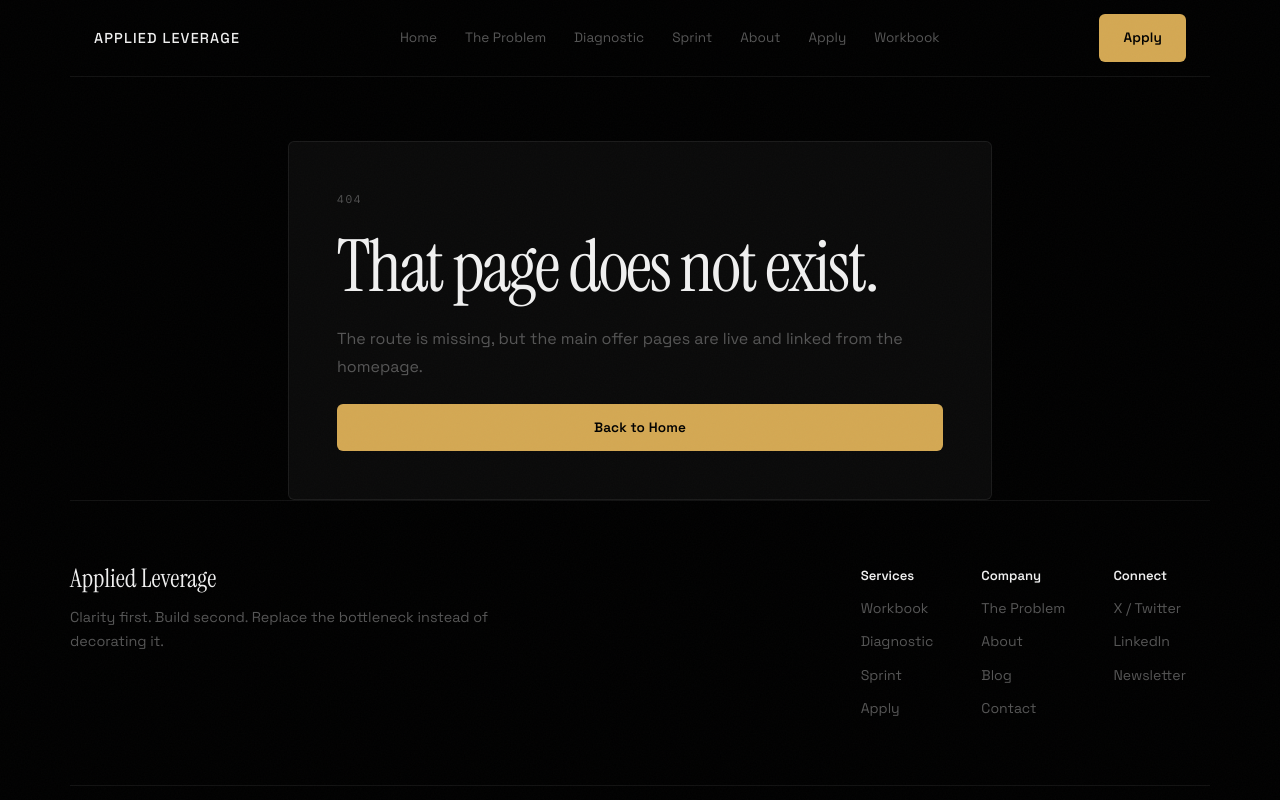
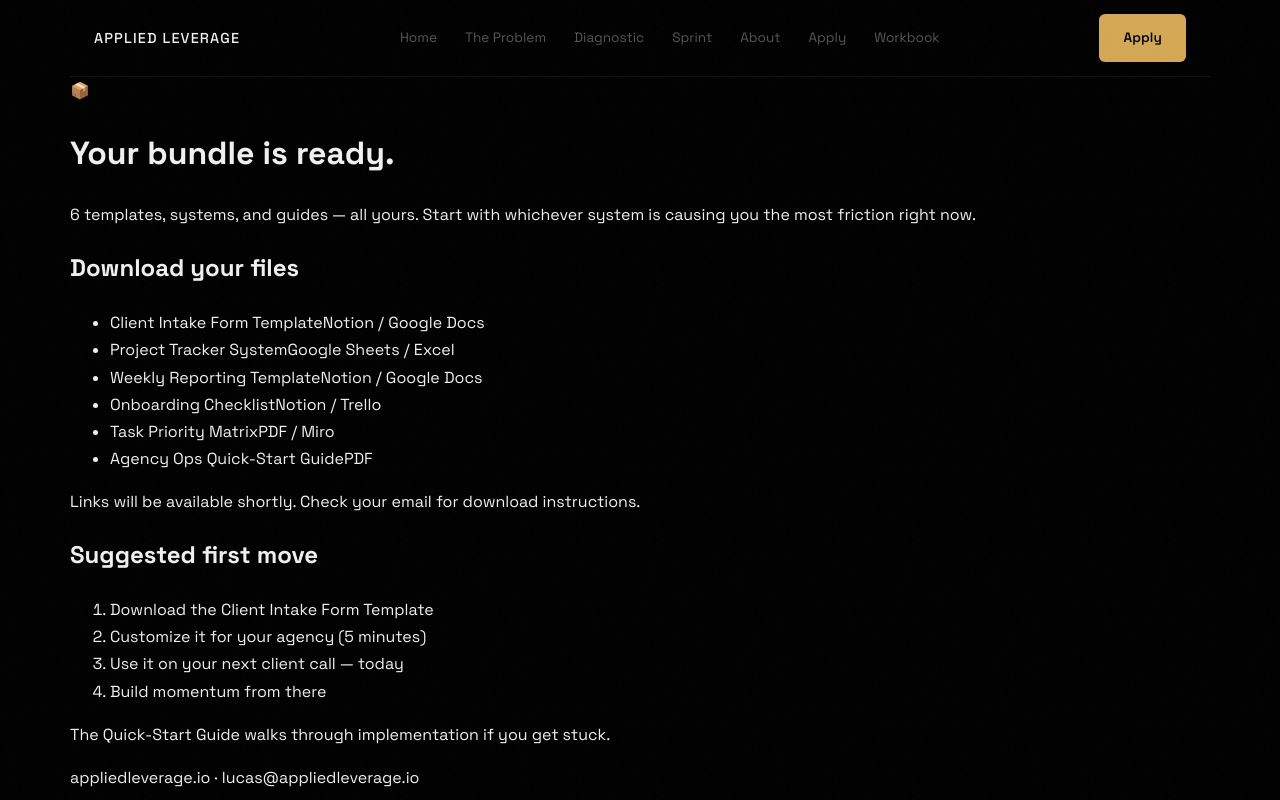
Before and after one commit to lucassynnott/applied-leverage-live-launch, a Next.js app: page /agency-ops-bundle/thank-you in a window 1280 px wide. Before the commit this address had no page. Shown: the top 800 px of the page. Built offline with nearby package versions, Linux system fonts and the light colour scheme.

Commit message:
feat: add Agency Ops Starter Bundle landing page ($97)

```diff
--- /dev/null
+++ b/app/agency-ops-bundle/thank-you/page.tsx
@@ -0,0 +1,106 @@
+import type { Metadata } from "next";
+import Link from "next/link";
+
+export const metadata: Metadata = {
+  title: "You are in — Agency Ops Starter Bundle | Applied Leverage",
+  description: "Access your Agency Ops Starter Bundle.",
+};
+
+export default function AgencyOpsBundleThankYouPage() {
+  return (
+    <main className="min-h-screen bg-[#0a0a0a] text-[#e8e8e8]">
+      <div className="max-w-2xl mx-auto px-6 py-20 text-center">
+        <div className="text-5xl mb-6">📦</div>
+        <h1 className="text-3xl font-extrabold text-white mb-4">Your bundle is ready.</h1>
+        <p className="text-[#9ca3af] text-lg mb-10">
+          6 templates, systems, and guides — all yours. Start with whichever system
+          is causing you the most friction right now.
+        </p>
+
+        <div className="bg-[#111] border border-[#222] rounded-xl p-6 text-left mb-6">
+          <h2 className="text-white font-bold mb-4">Download your files</h2>
+          <ul className="space-y-3 text-[#d1d5db] text-sm">
+            <li className="flex items-center gap-3">
+              <a
+                href="#"
+                className="text-[#60a5fa] hover:underline flex-1"
+              >
+                Client Intake Form Template
+              </a>
+              <span className="text-[#6b7280] text-xs">Notion / Google Docs</span>
+            </li>
+            <li className="flex items-center gap-3">
+              <a
+                href="#"
+                className="text-[#60a5fa] hover:underline flex-1"
+              >
+                Project Tracker System
+              </a>
+              <span className="text-[#6b7280] text-xs">Google Sheets / Excel</span>
+            </li>
+            <li className="flex items-center gap-3">
+              <a
+                href="#"
+                className="text-[#60a5fa] hover:underline flex-1"
+              >
+                Weekly Reporting Template
+              </a>
+              <span className="text-[#6b7280] text-xs">Notion / Google Docs</span>
+            </li>
+            <li className="flex items-center gap-3">
+              <a
+                href="#"
+                className="text-[#60a5fa] hover:underline flex-1"
+              >
+                Onboarding Checklist
+              </a>
+              <span className="text-[#6b7280] text-xs">Notion / Trello</span>
+            </li>
+            <li className="flex items-center gap-3">
+              <a
+                href="#"
+                className="text-[#60a5fa] hover:underline flex-1"
+              >
+                Task Priority Matrix
+              </a>
+              <span className="text-[#6b7280] text-xs">PDF / Miro</span>
+            </li>
+            <li className="flex items-center gap-3">
+              <a
+                href="#"
+                className="text-[#60a5fa] hover:underline flex-1"
+              >
+                Agency Ops Quick-Start Guide
+              </a>
+              <span className="text-[#6b7280] text-xs">PDF</span>
+            </li>
+          </ul>
+          <p className="text-[#6b7280] text-xs mt-4">
+            Links will be available shortly. Check your email for download instructions.
+          </p>
+        </div>
+
+        <div className="bg-[#111] border border-[#222] rounded-xl p-6 text-left">
+          <h2 className="text-white font-bold mb-3">Suggested first move</h2>
+          <ol className="space-y-2 text-[#9ca3af] text-sm list-decimal list-inside">
+            <li>Download the Client Intake Form Template</li>
+            <li>Customize it for your agency (5 minutes)</li>
+            <li>Use it on your next client call — today</li>
+            <li>Build momentum from there</li>
+          </ol>
+          <p className="text-[#6b7280] text-xs mt-4">
+            The Quick-Start Guide walks through implementation if you get stuck.
+          </p>
+        </div>
+
+        <p className="text-[#4b5563] text-sm mt-10">
+          <Link href="/" className="text-[#60a5fa] hover:underline">appliedleverage.io</Link>
+          {" · "}
+          <a href="mailto:lucas@appliedleverage.io" className="text-[#60a5fa] hover:underline">
+            lucas@appliedleverage.io
+          </a>
+        </p>
+      </div>
+    </main>
+  );
+}
```
Also changed, not shown: app/agency-ops-bundle/page.tsx (added, +98 -0 lines).
